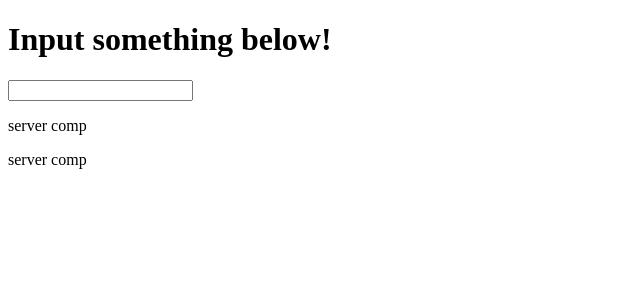
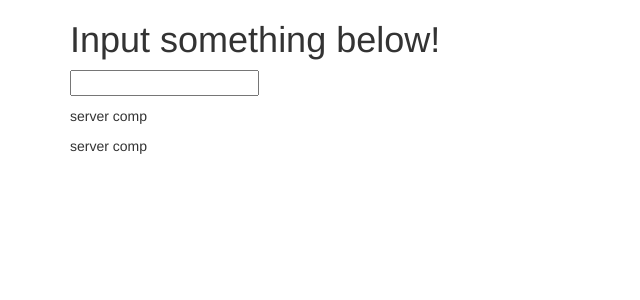
Before and after one commit to MaeganW/learning-angular, an Angular app: page / in a window 1280 px wide. Shown: the top 300 px of the page, without its empty margins (0-640 px from the left). Built offline with nearby package versions, Linux system fonts and the light colour scheme.

Commit message:
added bootstrap

```diff
--- a/package.json
+++ b/package.json
@@ -21,6 +21,7 @@
     "@angular/platform-browser": "^5.0.0",
     "@angular/platform-browser-dynamic": "^5.0.0",
     "@angular/router": "^5.0.0",
+    "bootstrap": "^3.3.7",
     "core-js": "^2.4.1",
     "rxjs": "^5.5.2",
     "zone.js": "^0.8.14"
--- a/src/app/app.component.html
+++ b/src/app/app.component.html
@@ -1,4 +1,10 @@
-<h1>Input something below!</h1>
-<input type="text" [(ngModel)]="name" />
-<p>{{ name }}</p>
-<app-servers></app-servers>
+<div class="container">
+  <div class="row">
+    <div class="col-xs-12">
+      <h1>Input something below!</h1>
+      <input type="text" [(ngModel)]="name" />
+      <p>{{ name }}</p>
+      <app-servers></app-servers>
+    </div>
+  </div>
+</div>
```
Also changed, not shown: .angular-cli.json, 2 other files (tests, documents, lock files or other folders).
